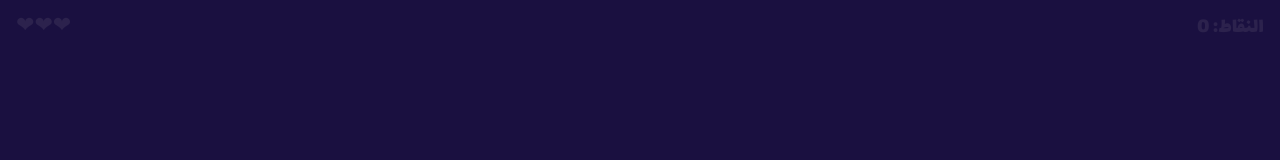
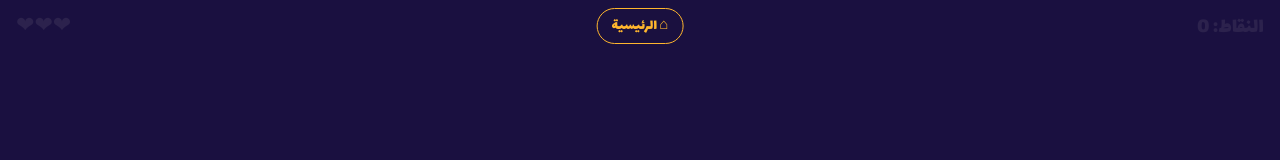
Before and after one commit to maroadly001293-wq/my-app, a plain HTML site: page crazy-rules.html in a window 1280 px wide. Shown: the top 160 px of the page. Drawn offline with Linux system fonts and the light colour scheme.

Commit message:
Make home button always visible

```diff
--- a/crazy-rules.html
+++ b/crazy-rules.html
@@ -20,12 +20,12 @@ canvas{position:fixed;inset:0;width:100%;height:100%;display:block}
 #go:focus-visible{outline:3px solid var(--sun);outline-offset:3px}
 
 #homeBtn {
-  display: none;
+  display: block;
   position: fixed;
   top: calc(env(safe-area-inset-top, 0px) + 8px);
   left: 50%;
   transform: translateX(-50%);
-  z-index: 5;
+  z-index: 1000;
   padding: 5px 14px;
   border: 1px solid var(--sun);
   border-radius: 20px;
```
